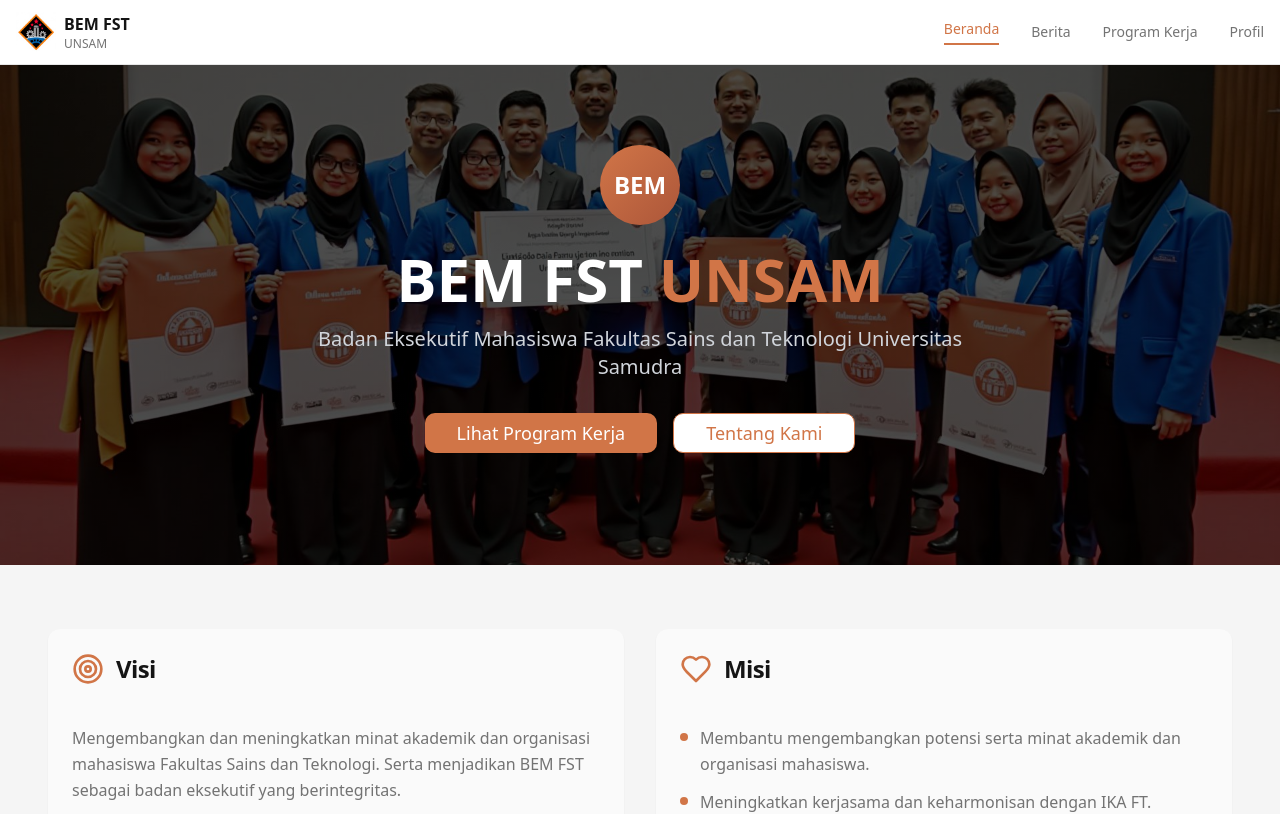
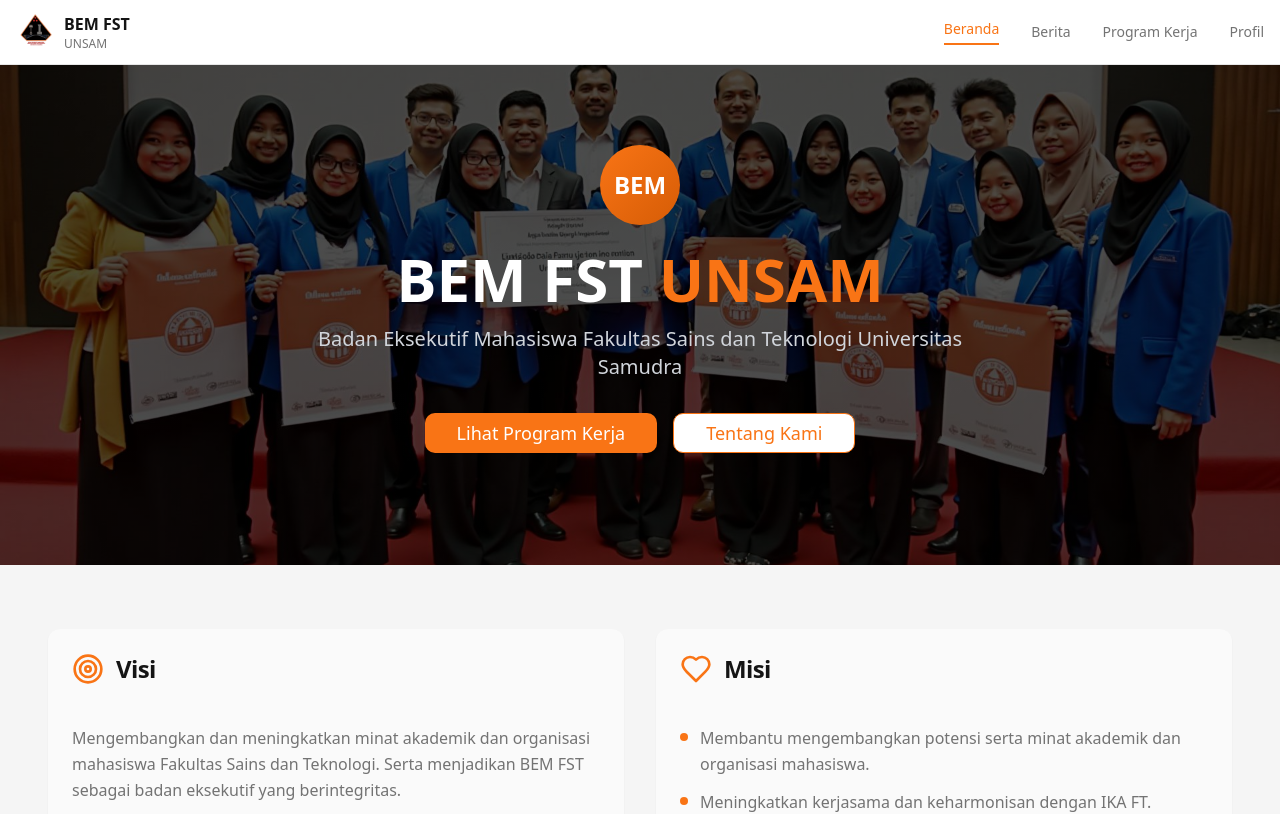
Before and after one commit to bemfstunsam/bemfst-unsam-spark, a React (Vite) app: page / in a window 1280 px wide. Shown: the top 814 px of the page. Built offline with nearby package versions, Linux system fonts and the light colour scheme.

Commit message:
Update logo and theme colors

```diff
--- a/src/components/Navigation.tsx
+++ b/src/components/Navigation.tsx
@@ -23,7 +23,7 @@ const Navigation = () => {
         <div className="flex h-16 items-center justify-between">
           {/* Logo */}
           <Link to="/" className="flex items-center space-x-2">
-            <img src="/lovable-uploads/bem-logo-new.png" alt="BEM FST UNSAM" className="h-10 w-10" />
+            <img src="/lovable-uploads/7ae11a8f-ab87-4b2b-bda5-4688f40dc63d.png" alt="BEM FST UNSAM" className="h-10 w-10" />
             <div className="hidden md:block">
               <span className="font-bold text-bem-black">BEM FST</span>
               <p className="text-xs text-bem-gray">UNSAM</p>
--- a/src/index.css
+++ b/src/index.css
@@ -17,7 +17,7 @@ All colors MUST be HSL.
     --popover: 0 0% 100%;
     --popover-foreground: 0 0% 5%;
 
-    --primary: 20 60% 55%;
+    --primary: 25 95% 53%;
     --primary-foreground: 0 0% 100%;
 
     --secondary: 0 0% 8%;
@@ -26,7 +26,7 @@ All colors MUST be HSL.
     --muted: 0 0% 96%;
     --muted-foreground: 0 0% 45%;
 
-    --accent: 20 60% 55%;
+    --accent: 25 95% 53%;
     --accent-foreground: 0 0% 100%;
 
     --destructive: 0 70% 55%;
@@ -34,17 +34,17 @@ All colors MUST be HSL.
 
     --border: 0 0% 90%;
     --input: 0 0% 90%;
-    --ring: 20 60% 55%;
+    --ring: 25 95% 53%;
 
-    --bem-orange: 20 60% 55%;
-    --bem-orange-light: 25 70% 65%;
-    --bem-orange-dark: 15 50% 45%;
+    --bem-orange: 25 95% 53%;
+    --bem-orange-light: 25 95% 63%;
+    --bem-orange-dark: 25 95% 43%;
     --bem-black: 0 0% 8%;
     --bem-black-light: 0 0% 15%;
     --bem-gray: 0 0% 45%;
     --bem-gray-light: 0 0% 96%;
-    --bem-red: 0 70% 55%;
-    --bem-red-light: 0 80% 65%;
+    --bem-red: 0 100% 50%;
+    --bem-red-light: 0 100% 70%;
 
     --gradient-hero: linear-gradient(135deg, hsl(var(--bem-orange)), hsl(var(--bem-orange-dark)));
     --gradient-card: linear-gradient(145deg, hsl(var(--card)), hsl(var(--bem-gray-light)));
```
Also changed, not shown: public/lovable-uploads/7ae11a8f-ab87-4b2b-bda5-4688f40dc63d.png (added).
